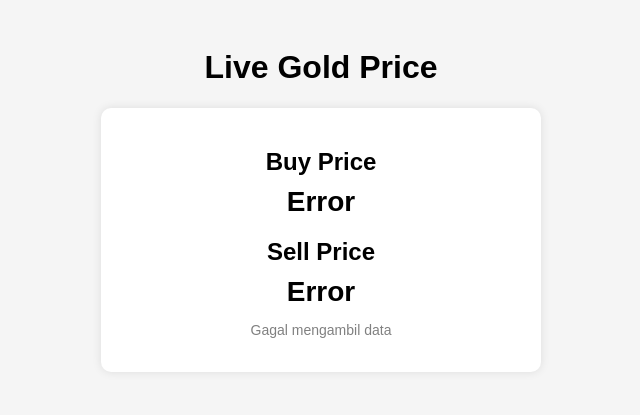
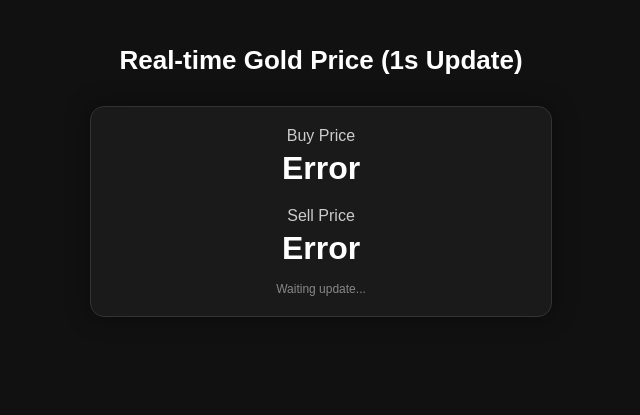
Before and after one commit to svckseed10-stack/testtesttest, a plain HTML site: page public/index.html in a window 1280 px wide. Shown: the whole page, without its empty margins (319-959 px from the left). Drawn offline with Linux system fonts and the light colour scheme; no server answers.

Commit message:
Update index.html

```diff
--- a/public/index.html
+++ b/public/index.html
@@ -8,61 +8,89 @@
 <style>
     body {
         font-family: Arial, sans-serif;
-      background: #f5f5f5;
+        background: #111;
+        color: #fff;
         padding: 20px;
         text-align: center;
     }
 
     .box {
-      background: white;
+        background: #1a1a1a;
         padding: 20px;
-      margin: 20px auto;
-      border-radius: 10px;
-      max-width: 400px;
-      box-shadow: 0 0 10px rgba(0,0,0,0.1);
+        margin: 30px auto;
+        border-radius: 14px;
+        max-width: 420px;
+        box-shadow: 0 0 25px rgba(0,0,0,0.4);
+        border: 1px solid #333;
     }
 
-    h2 {
-      margin-bottom: 10px;
+    h1 {
+        margin-bottom: 20px;
+        font-size: 26px;
+    }
+
+    .label {
+        font-size: 16px;
+        color: #ccc;
     }
 
     .price {
-      font-size: 28px;
+        font-size: 32px;
         font-weight: bold;
-      margin: 10px 0;
+        margin-top: 5px;
+        transition: all 0.3s ease;
+    }
+
+    .green {
+        color: #4caf50;
+    }
+
+    .red {
+        color: #ff5252;
     }
 
     #update {
-      font-size: 14px;
-      color: gray;
+        margin-top: 15px;
+        font-size: 12px;
+        color: #888;
+    }
+
+    .fade {
+        animation: fadeMove 0.4s ease-out;
+    }
+
+    @keyframes fadeMove {
+        0% { transform: scale(1.08); opacity: 0.2; }
+        100% { transform: scale(1); opacity: 1; }
     }
 </style>
+
 </head>
+<body>
 
-<body>
-  <h1>Live Gold Price</h1>
+<h1>Real-time Gold Price (1s Update)</h1>
 
 <div class="box">
-    <h2>Buy Price</h2>
+    <div class="label">Buy Price</div>
     <div id="buy" class="price">Loading...</div>
 
-    <h2>Sell Price</h2>
+    <div class="label" style="margin-top:20px;">Sell Price</div>
     <div id="sell" class="price">Loading...</div>
 
-    <p id="update">Updating...</p>
+    <div id="update">Waiting update...</div>
 </div>
 
 <script>
+let lastBuy = null;
+let lastSell = null;
+
 async function loadGold() {
     try {
         const res = await fetch("/api/gold");
         const data = await res.json();
 
-        document.getElementById("buy").innerText =
-          data.buying_rate.toLocaleString("id-ID");
-
-        document.getElementById("sell").innerText =
-          data.selling_rate.toLocaleString("id-ID");
+        updatePrice("buy", data.buying_rate, "buy");
+        updatePrice("sell", data.selling_rate, "sell");
 
         document.getElementById("update").innerText =
             "Updated: " + data.updated_at;
@@ -70,12 +98,32 @@
     } catch (err) {
         document.getElementById("buy").innerText = "Error";
         document.getElementById("sell").innerText = "Error";
-        document.getElementById("update").innerText = "Gagal mengambil data";
     }
 }
 
+function updatePrice(elementId, newValue, type) {
+    const el = document.getElementById(elementId);
+    const lastValue = type === "buy" ? lastBuy : lastSell;
+
+    el.innerText = newValue.toLocaleString("id-ID");
+
+    if (lastValue !== null) {
+        el.classList.remove("green", "red", "fade");
+
+        if (newValue > lastValue) {
+            el.classList.add("green", "fade"); // naik
+        } else if (newValue < lastValue) {
+            el.classList.add("red", "fade"); // turun
+        }
+    }
+
+    if (type === "buy") lastBuy = newValue;
+    if (type === "sell") lastSell = newValue;
+}
+
 loadGold();
-    setInterval(loadGold, 15000); // refresh 15 detik
+setInterval(loadGold, 1000); // update tiap 1 detik
 </script>
+
 </body>
 </html>
```
Lines whose indentation alone changed are shown as unchanged.
